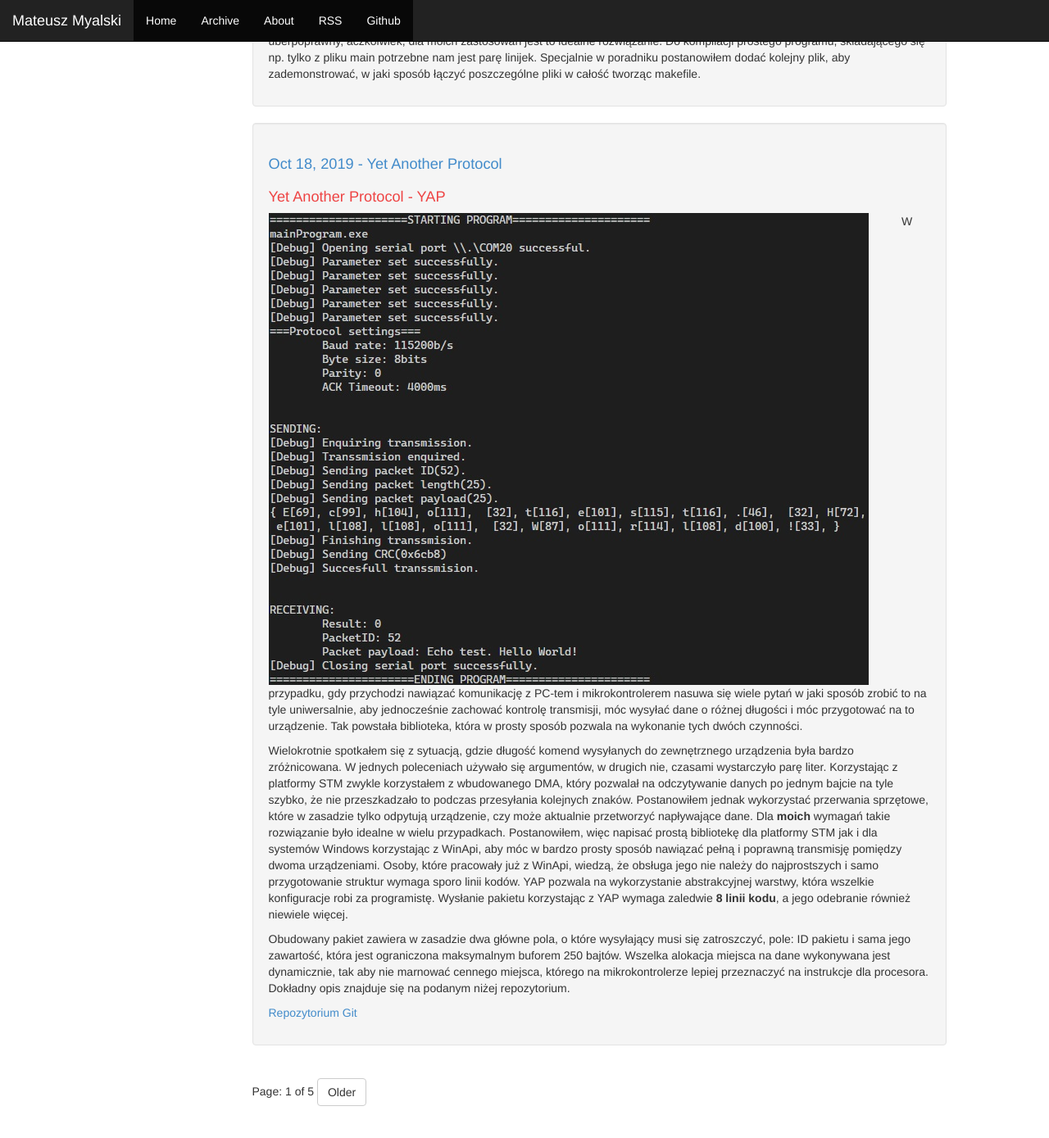
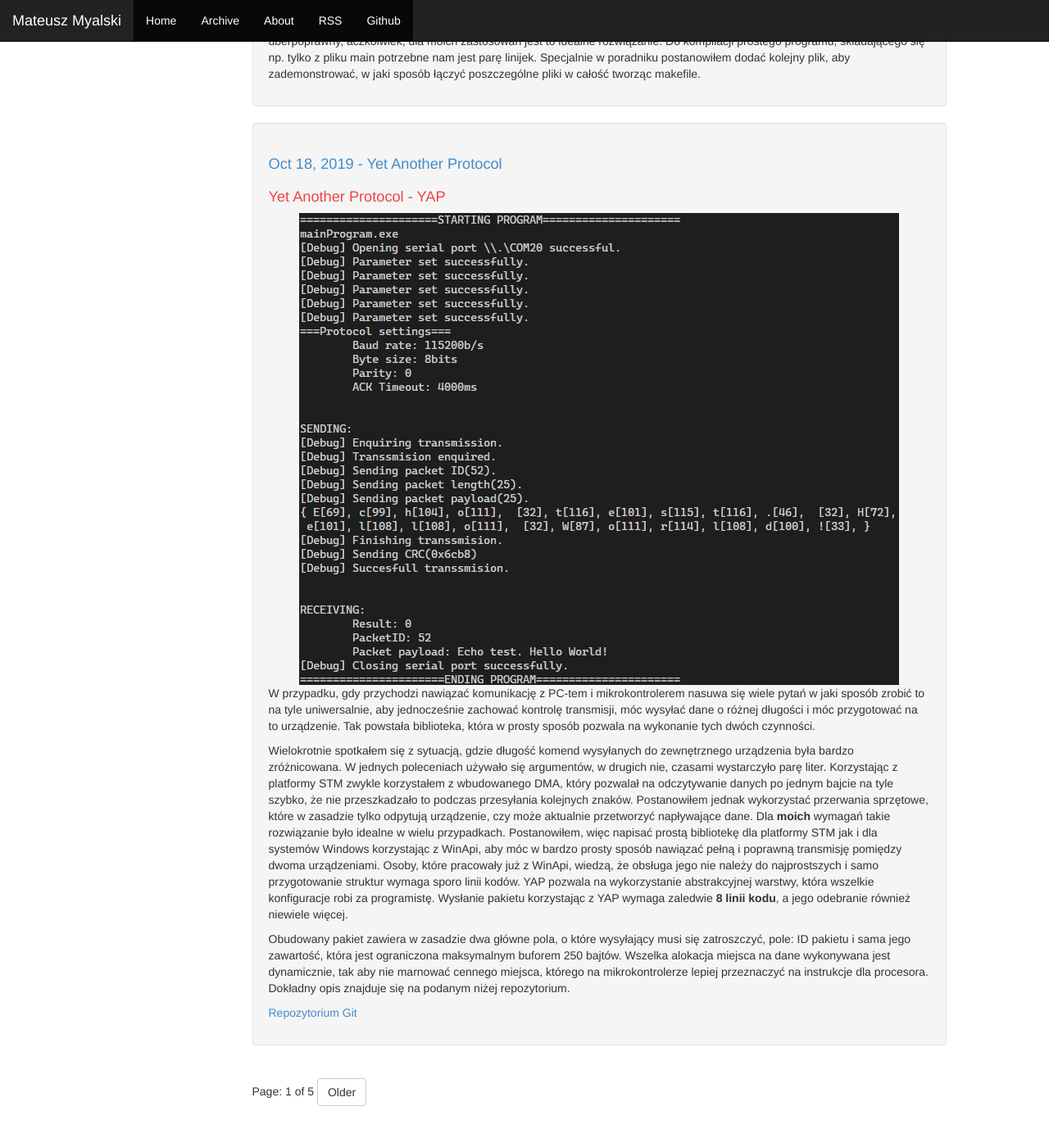
Before and after one commit to MateuszMyalski/MateuszMyalski.github.io, a Jekyll site: the page built from index.html, in a window 1280 px wide and 1400 px high, scrolled down 4663 px. Shown: the top 1389 px of the window at 82% size. Built offline with Jekyll 4.4.1, drawn with Linux system fonts in a browser that asks for light colours; the list of posts is cut into pages by our own code.

Commit message:
Css edit

```diff
--- a/css/theme.css
+++ b/css/theme.css
@@ -44,8 +44,8 @@ body {
 
 .well p img {
     max-width: 100%;
-    float: left;
-    margin-right: 5%;
+    display: block;
+    margin: 0 auto;
 }
 
 .author {
```
